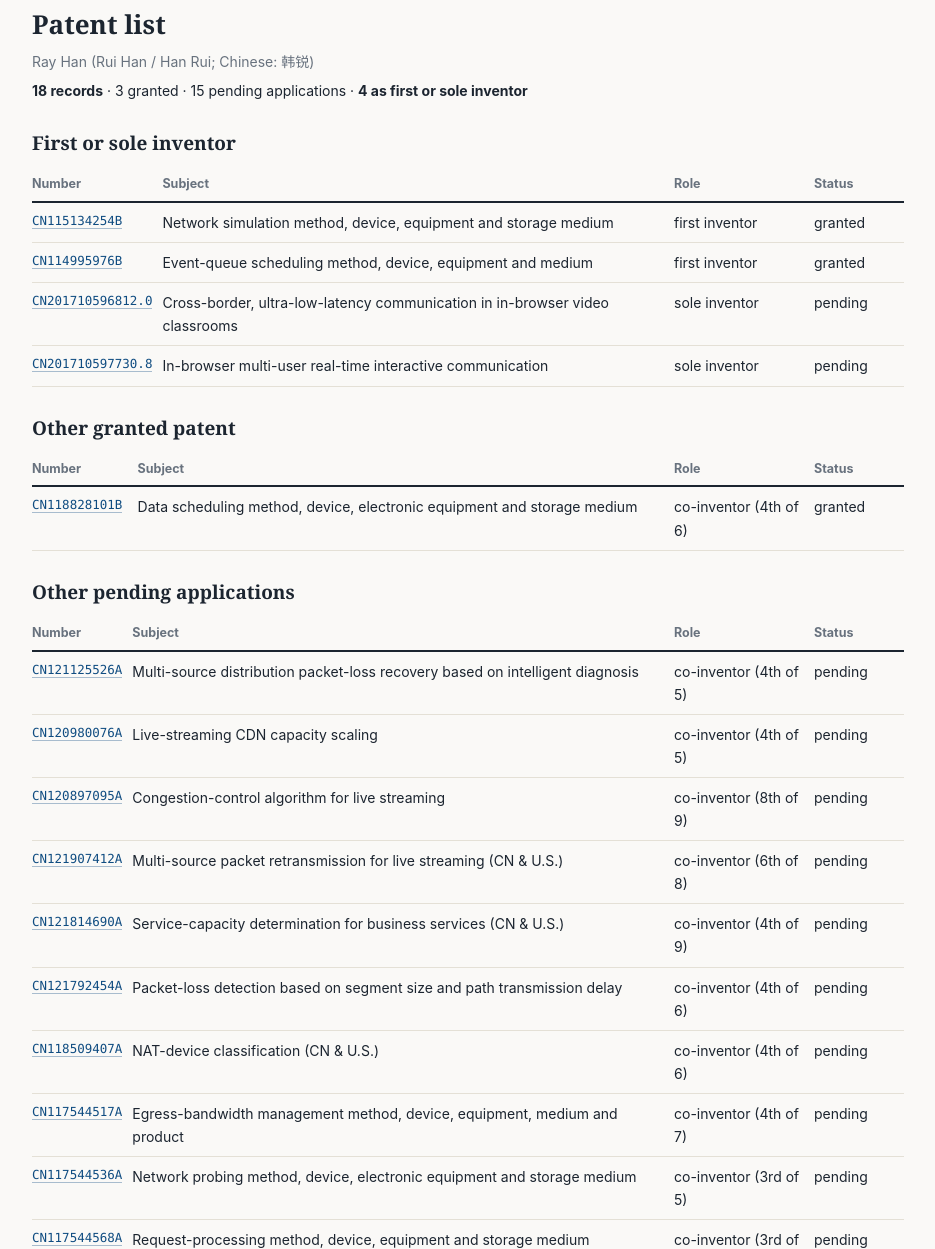
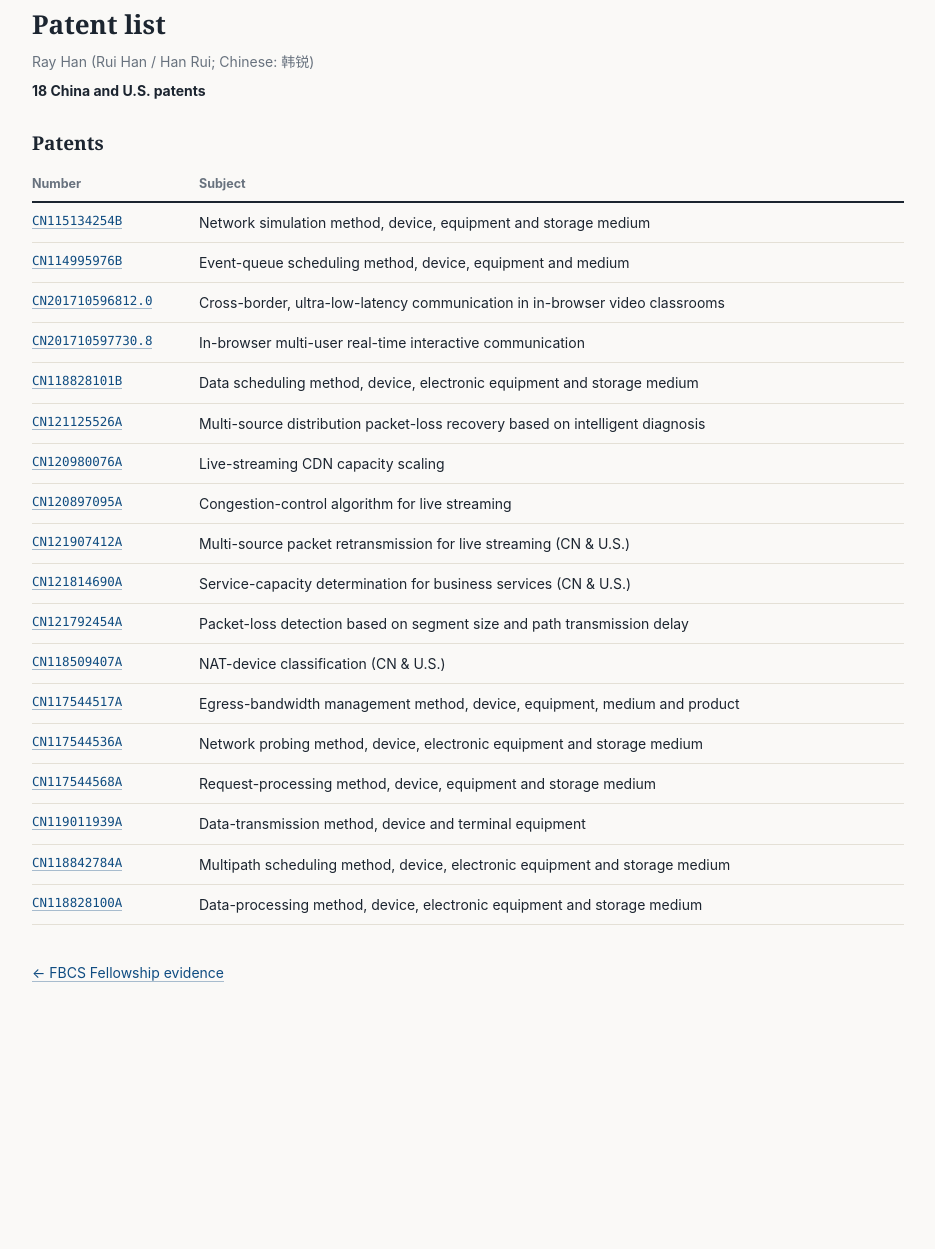
Before and after one commit to hanrui-cn/fellowship-evidence, a plain HTML site: page assets/patents.html in a window 1280 px wide. Shown: the part 37-1286 px from the top of the page, without its empty margins (172-1107 px from the left). After the commit the page ends 1091 px from the top, so only its background shows below. Drawn offline with Linux system fonts and the light colour scheme.

Commit message:
Align evidence sentences and simplify patent list
Co-Authored-By: Claude Code <noreply@anthropic.com>

```diff
--- a/assets/patents.html
+++ b/assets/patents.html
@@ -25,16 +25,12 @@
   th{text-align:left;font-size:12.5px;color:var(--muted);border-bottom:2px solid var(--ink);padding:6px 10px 6px 0}
   td{border-bottom:1px solid var(--line);padding:8px 10px 8px 0;vertical-align:top}
   td.num{font-family:var(--mono);font-size:12.5px;white-space:nowrap}
-  td.role{width:140px}
-  td.status{width:90px}
   .back{margin-top:36px;font-size:14px}
   @media (max-width:650px){
     .wrap{padding:24px 16px 50px}
     table{font-size:12.5px}
     td,th{padding-right:7px}
     td.num{white-space:normal;overflow-wrap:anywhere}
-    td.role{width:100px}
-    td.status{width:68px}
   }
 </style>
 </head>
@@ -42,44 +38,30 @@
 <div class="wrap">
   <h1>Patent list</h1>
   <div class="meta">Ray Han (Rui Han / Han Rui; Chinese: 韩锐)</div>
-  <p class="summary"><strong>18 records</strong> · 3 granted · 15 pending applications · <strong>4 as first or sole inventor</strong></p>
+  <p class="summary"><strong>18 China and U.S. patents</strong></p>
 
-  <h2>First or sole inventor</h2>
+  <h2>Patents</h2>
   <table>
-    <thead><tr><th>Number</th><th>Subject</th><th>Role</th><th>Status</th></tr></thead>
+    <thead><tr><th>Number</th><th>Subject</th></tr></thead>
     <tbody>
-      <tr><td class="num"><a target="_blank" rel="noopener" href="https://patents.google.com/patent/CN115134254B/en">CN115134254B</a></td><td>Network simulation method, device, equipment and storage medium</td><td class="role">first inventor</td><td class="status">granted</td></tr>
-      <tr><td class="num"><a target="_blank" rel="noopener" href="https://patents.google.com/patent/CN114995976B/en">CN114995976B</a></td><td>Event-queue scheduling method, device, equipment and medium</td><td class="role">first inventor</td><td class="status">granted</td></tr>
-      <tr><td class="num"><a target="_blank" rel="noopener" href="https://patents.google.com/?q=CN201710596812.0">CN201710596812.0</a></td><td>Cross-border, ultra-low-latency communication in in-browser video classrooms</td><td class="role">sole inventor</td><td class="status">pending</td></tr>
-      <tr><td class="num"><a target="_blank" rel="noopener" href="https://patents.google.com/?q=CN201710597730.8">CN201710597730.8</a></td><td>In-browser multi-user real-time interactive communication</td><td class="role">sole inventor</td><td class="status">pending</td></tr>
-    </tbody>
-  </table>
-
-  <h2>Other granted patent</h2>
-  <table>
-    <thead><tr><th>Number</th><th>Subject</th><th>Role</th><th>Status</th></tr></thead>
-    <tbody>
-      <tr><td class="num"><a target="_blank" rel="noopener" href="https://patents.google.com/patent/CN118828101B/en">CN118828101B</a></td><td>Data scheduling method, device, electronic equipment and storage medium</td><td class="role">co-inventor (4th of 6)</td><td class="status">granted</td></tr>
-    </tbody>
-  </table>
-
-  <h2>Other pending applications</h2>
-  <table>
-    <thead><tr><th>Number</th><th>Subject</th><th>Role</th><th>Status</th></tr></thead>
-    <tbody>
-      <tr><td class="num"><a target="_blank" rel="noopener" href="https://patents.google.com/patent/CN121125526A/en">CN121125526A</a></td><td>Multi-source distribution packet-loss recovery based on intelligent diagnosis</td><td class="role">co-inventor (4th of 5)</td><td class="status">pending</td></tr>
-      <tr><td class="num"><a target="_blank" rel="noopener" href="https://patents.google.com/patent/CN120980076A/en">CN120980076A</a></td><td>Live-streaming CDN capacity scaling</td><td class="role">co-inventor (4th of 5)</td><td class="status">pending</td></tr>
-      <tr><td class="num"><a target="_blank" rel="noopener" href="https://patents.google.com/patent/CN120897095A/en">CN120897095A</a></td><td>Congestion-control algorithm for live streaming</td><td class="role">co-inventor (8th of 9)</td><td class="status">pending</td></tr>
-      <tr><td class="num"><a target="_blank" rel="noopener" href="https://patents.google.com/patent/CN121907412A/en">CN121907412A</a></td><td>Multi-source packet retransmission for live streaming (CN &amp; U.S.)</td><td class="role">co-inventor (6th of 8)</td><td class="status">pending</td></tr>
-      <tr><td class="num"><a target="_blank" rel="noopener" href="https://patents.google.com/patent/CN121814690A/en">CN121814690A</a></td><td>Service-capacity determination for business services (CN &amp; U.S.)</td><td class="role">co-inventor (4th of 9)</td><td class="status">pending</td></tr>
-      <tr><td class="num"><a target="_blank" rel="noopener" href="https://patents.google.com/patent/CN121792454A/en">CN121792454A</a></td><td>Packet-loss detection based on segment size and path transmission delay</td><td class="role">co-inventor (4th of 6)</td><td class="status">pending</td></tr>
-      <tr><td class="num"><a target="_blank" rel="noopener" href="https://patents.google.com/patent/CN118509407A/en">CN118509407A</a></td><td>NAT-device classification (CN &amp; U.S.)</td><td class="role">co-inventor (4th of 6)</td><td class="status">pending</td></tr>
-      <tr><td class="num"><a target="_blank" rel="noopener" href="https://patents.google.com/patent/CN117544517A/en">CN117544517A</a></td><td>Egress-bandwidth management method, device, equipment, medium and product</td><td class="role">co-inventor (4th of 7)</td><td class="status">pending</td></tr>
-      <tr><td class="num"><a target="_blank" rel="noopener" href="https://patents.google.com/patent/CN117544536A/en">CN117544536A</a></td><td>Network probing method, device, electronic equipment and storage medium</td><td class="role">co-inventor (3rd of 5)</td><td class="status">pending</td></tr>
-      <tr><td class="num"><a target="_blank" rel="noopener" href="https://patents.google.com/patent/CN117544568A/en">CN117544568A</a></td><td>Request-processing method, device, equipment and storage medium</td><td class="role">co-inventor (3rd of 6)</td><td class="status">pending</td></tr>
-      <tr><td class="num"><a target="_blank" rel="noopener" href="https://patents.google.com/patent/CN119011939A/en">CN119011939A</a></td><td>Data-transmission method, device and terminal equipment</td><td class="role">co-inventor (2nd of 10)</td><td class="status">pending</td></tr>
-      <tr><td class="num"><a target="_blank" rel="noopener" href="https://patents.google.com/patent/CN118842784A/en">CN118842784A</a></td><td>Multipath scheduling method, device, electronic equipment and storage medium</td><td class="role">co-inventor (2nd of 10)</td><td class="status">pending</td></tr>
-      <tr><td class="num"><a target="_blank" rel="noopener" href="https://patents.google.com/patent/CN118828100A/en">CN118828100A</a></td><td>Data-processing method, device, electronic equipment and storage medium</td><td class="role">co-inventor (4th of 6)</td><td class="status">pending</td></tr>
+      <tr><td class="num"><a target="_blank" rel="noopener" href="https://patents.google.com/patent/CN115134254B/en">CN115134254B</a></td><td>Network simulation method, device, equipment and storage medium</td></tr>
+      <tr><td class="num"><a target="_blank" rel="noopener" href="https://patents.google.com/patent/CN114995976B/en">CN114995976B</a></td><td>Event-queue scheduling method, device, equipment and medium</td></tr>
+      <tr><td class="num"><a target="_blank" rel="noopener" href="https://patents.google.com/?q=CN201710596812.0">CN201710596812.0</a></td><td>Cross-border, ultra-low-latency communication in in-browser video classrooms</td></tr>
+      <tr><td class="num"><a target="_blank" rel="noopener" href="https://patents.google.com/?q=CN201710597730.8">CN201710597730.8</a></td><td>In-browser multi-user real-time interactive communication</td></tr>
+      <tr><td class="num"><a target="_blank" rel="noopener" href="https://patents.google.com/patent/CN118828101B/en">CN118828101B</a></td><td>Data scheduling method, device, electronic equipment and storage medium</td></tr>
+      <tr><td class="num"><a target="_blank" rel="noopener" href="https://patents.google.com/patent/CN121125526A/en">CN121125526A</a></td><td>Multi-source distribution packet-loss recovery based on intelligent diagnosis</td></tr>
+      <tr><td class="num"><a target="_blank" rel="noopener" href="https://patents.google.com/patent/CN120980076A/en">CN120980076A</a></td><td>Live-streaming CDN capacity scaling</td></tr>
+      <tr><td class="num"><a target="_blank" rel="noopener" href="https://patents.google.com/patent/CN120897095A/en">CN120897095A</a></td><td>Congestion-control algorithm for live streaming</td></tr>
+      <tr><td class="num"><a target="_blank" rel="noopener" href="https://patents.google.com/patent/CN121907412A/en">CN121907412A</a></td><td>Multi-source packet retransmission for live streaming (CN &amp; U.S.)</td></tr>
+      <tr><td class="num"><a target="_blank" rel="noopener" href="https://patents.google.com/patent/CN121814690A/en">CN121814690A</a></td><td>Service-capacity determination for business services (CN &amp; U.S.)</td></tr>
+      <tr><td class="num"><a target="_blank" rel="noopener" href="https://patents.google.com/patent/CN121792454A/en">CN121792454A</a></td><td>Packet-loss detection based on segment size and path transmission delay</td></tr>
+      <tr><td class="num"><a target="_blank" rel="noopener" href="https://patents.google.com/patent/CN118509407A/en">CN118509407A</a></td><td>NAT-device classification (CN &amp; U.S.)</td></tr>
+      <tr><td class="num"><a target="_blank" rel="noopener" href="https://patents.google.com/patent/CN117544517A/en">CN117544517A</a></td><td>Egress-bandwidth management method, device, equipment, medium and product</td></tr>
+      <tr><td class="num"><a target="_blank" rel="noopener" href="https://patents.google.com/patent/CN117544536A/en">CN117544536A</a></td><td>Network probing method, device, electronic equipment and storage medium</td></tr>
+      <tr><td class="num"><a target="_blank" rel="noopener" href="https://patents.google.com/patent/CN117544568A/en">CN117544568A</a></td><td>Request-processing method, device, equipment and storage medium</td></tr>
+      <tr><td class="num"><a target="_blank" rel="noopener" href="https://patents.google.com/patent/CN119011939A/en">CN119011939A</a></td><td>Data-transmission method, device and terminal equipment</td></tr>
+      <tr><td class="num"><a target="_blank" rel="noopener" href="https://patents.google.com/patent/CN118842784A/en">CN118842784A</a></td><td>Multipath scheduling method, device, electronic equipment and storage medium</td></tr>
+      <tr><td class="num"><a target="_blank" rel="noopener" href="https://patents.google.com/patent/CN118828100A/en">CN118828100A</a></td><td>Data-processing method, device, electronic equipment and storage medium</td></tr>
     </tbody>
   </table>
 
```
Also changed, not shown: index.html (+22 -22 lines), 1 other file.
